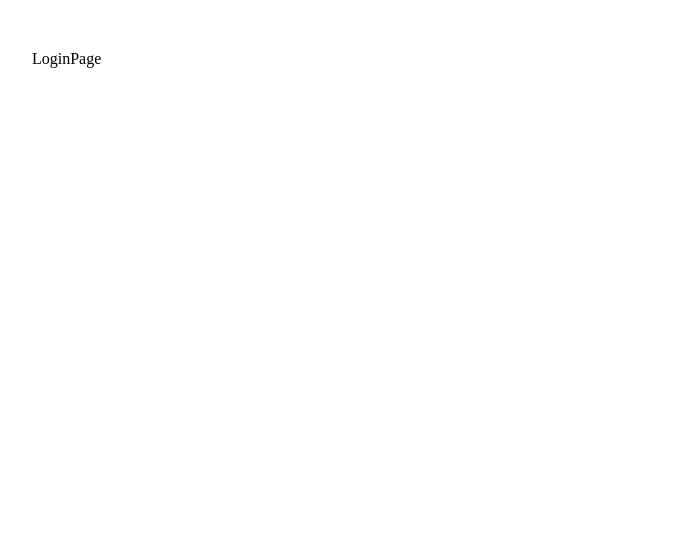
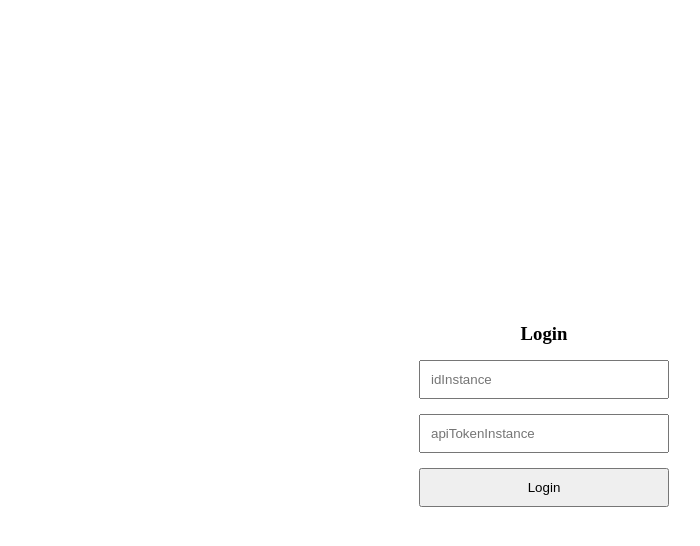
Before and after one commit to dimashikalov/green-api-test-example, a React (Create React App) app: page / in a window 1280 px wide. Shown: the top 546 px of the page, without its empty margins (96-796 px from the left). Built offline with nearby package versions, Linux system fonts and the light colour scheme.

Commit message:
created login form

```diff
--- /dev/null
+++ b/src/components/authForm/AuthForm.jsx
@@ -0,0 +1,26 @@
+import React from "react";
+import "./authForm.css";
+const AuthForm = () => {
+  const handleForm = (e) => {
+    e.preventDefault();
+  };
+
+  return (
+    <div className="formWrapper">
+      <h3>Login</h3>
+      <form onSubmit={handleForm}>
+        <div>
+          <input placeholder="idInstance" />
+        </div>
+        <div>
+          <input placeholder="apiTokenInstance" />
+        </div>
+        <div>
+          <input type="submit" value="Login" />
+        </div>
+      </form>
+    </div>
+  );
+};
+
+export default AuthForm;
--- /dev/null
+++ b/src/components/authForm/authForm.css
@@ -0,0 +1,16 @@
+.formWrapper {
+  height: 80vh;
+  display: flex;
+  flex-direction: column;
+  align-items: center;
+  justify-content: center;
+}
+
+input {
+  padding: 10px;
+  width: 250px;
+}
+
+div {
+  margin-top: 15px;
+}
--- a/src/pages/LoginPage/LoginPage.jsx
+++ b/src/pages/LoginPage/LoginPage.jsx
@@ -1,8 +1,9 @@
 import React from "react";
 import "./loginPage.css";
+import AuthForm from "../../components/authForm/AuthForm";
 
 const LoginPage = () => {
-  return <div>LoginPage</div>;
+  return <AuthForm />;
 };
 
 export default LoginPage;
```
Also changed, not shown: src/api/api.js (added).
